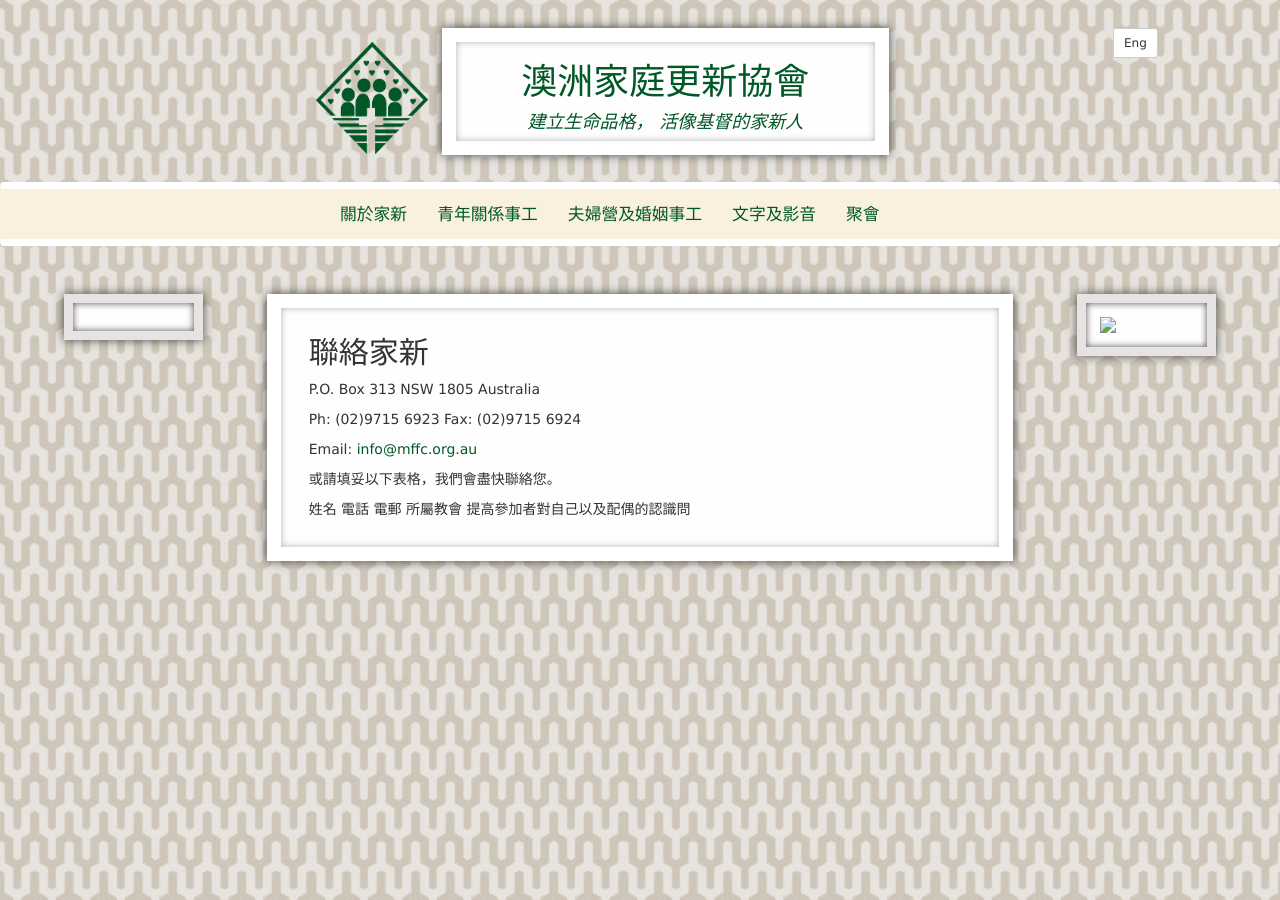
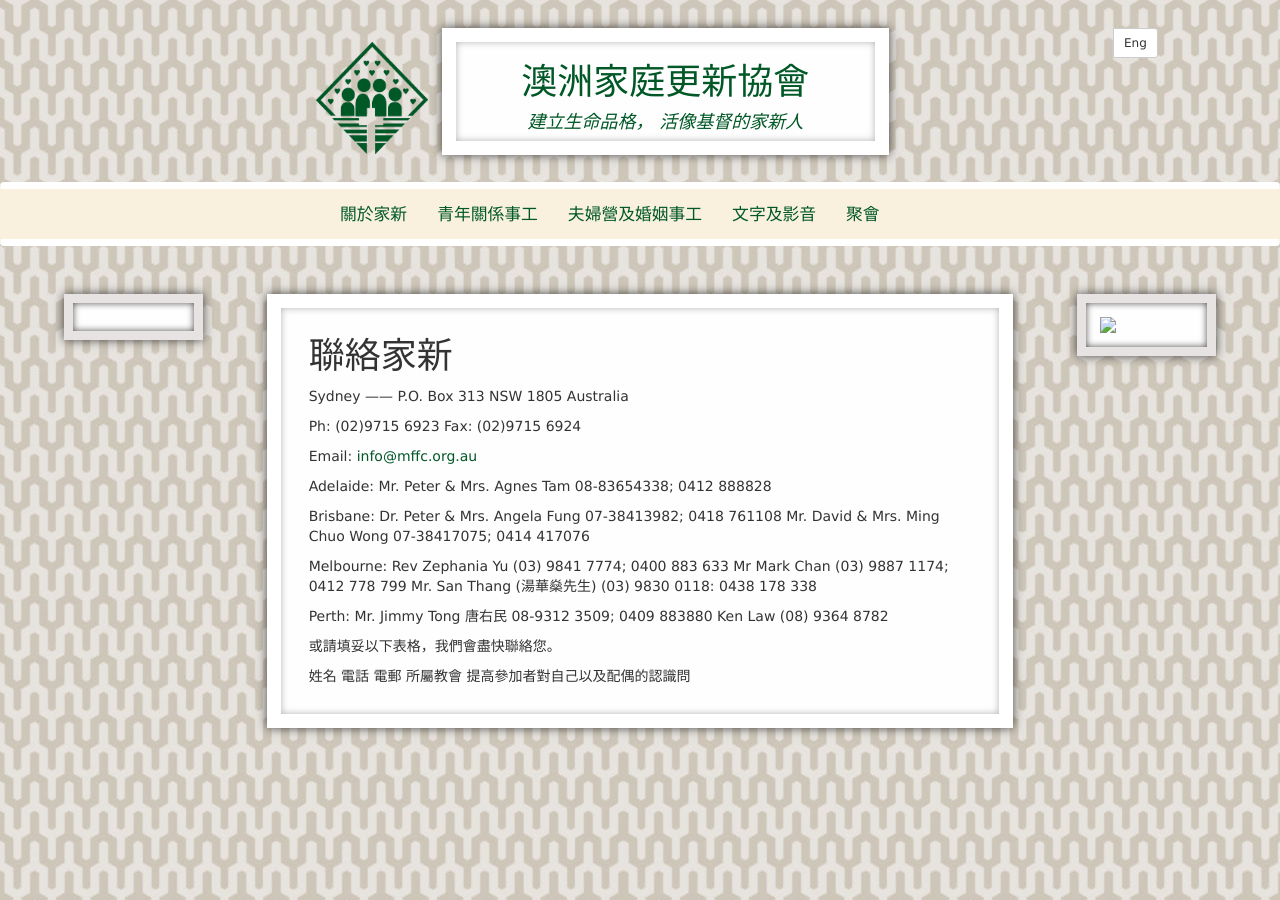
Before and after one commit to mffc/mffc, a Jekyll site: the page built from about/_posts/2001-01-03-contact.md, in a window 1280 px wide. Built offline with Jekyll 4.4.1, drawn with Linux system fonts in a browser that asks for light colours; nearby versions of some CDN libraries; Markdown is read by kramdown in place of the engine named in the settings.

Commit message:
contact us page

```diff
--- a/about/_posts/2001-01-03-contact.md
+++ b/about/_posts/2001-01-03-contact.md
@@ -6,7 +6,9 @@
 ---
 
 聯絡家新
--------
+========
+Sydney
+------
 P.O. Box 313
 NSW 1805
 Australia
@@ -16,6 +18,22 @@
 
 Email: <info@mffc.org.au>
 
+Adelaide:
+Mr. Peter & Mrs. Agnes Tam 08-83654338; 0412 888828
+
+Brisbane:
+Dr. Peter & Mrs. Angela Fung 07-38413982; 0418 761108
+Mr. David & Mrs. Ming Chuo Wong 07-38417075; 0414 417076
+
+Melbourne:
+Rev Zephania Yu (03) 9841 7774; 0400 883 633
+Mr Mark Chan (03) 9887 1174; 0412 778 799
+Mr. San Thang (湯華燊先生)  (03) 9830 0118: 0438 178 338
+
+Perth:
+Mr. Jimmy Tong 唐右民 08-9312 3509; 0409 883880
+Ken Law (08) 9364 8782
+
 或請填妥以下表格，我們會盡快聯絡您。
 
 姓名
```
